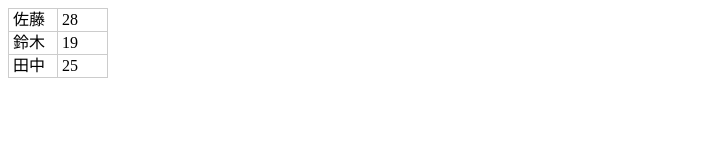
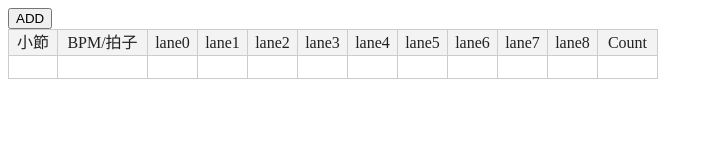
Before and after one commit to tt-coder/NoteEditor, a website: page index.html in a window 1280 px wide. Shown: the whole page, without its empty margins (0-713 px from the left). Drawn offline with Linux system fonts and the light colour scheme.

Commit message:
add select cell

```diff
--- a/index.html
+++ b/index.html
@@ -7,6 +7,7 @@
     <link rel="stylesheet" href="css/handsontable.full.min.css" />
   </head>
   <body>
+    <button id="add">ADD</button>
     <div id="grid">
     </div>
 
--- a/js/table.js
+++ b/js/table.js
@@ -1,9 +1,57 @@
-var data = [
-  ['佐藤', 28],
-  ['鈴木', 19],
-  ['田中', 25]
-];
-
 var grid = document.getElementById('grid');
 
-new Handsontable(grid, {data: data});
+var data = [];
+
+var table = new Handsontable(grid, {
+  data: data,
+  dataSchema: {
+    ID: null,
+    BPM: null,
+    lane0: null,
+    lane1: null,
+    lane2: null,
+    lane3: null,
+    lane4: null,
+    lane5: null,
+    lane6: null,
+    lane7: null,
+    lane8: null,
+    Count: null
+  },
+  columns: [
+    {data: 'ID'},
+    {data: 'BPM'},
+    {data: 'lane0'},
+    {data: 'lane1'},
+    {data: 'lane2'},
+    {data: 'lane3'},
+    {data: 'lane4'},
+    {data: 'lane5'},
+    {data: 'lane6'},
+    {data: 'lane7'},
+    {data: 'lane8'},
+    {data: 'Count'}
+  ],
+  colWidths: [50,90,50,50,50,50,50,50,50,50,50,60],
+  colHeaders:["小節","BPM/拍子","lane0","lane1","lane2","lane3","lane4","lane5","lane6","lane7","lane8","Count"],
+  minSpareRows: 1,
+  contextMenu: true,
+  enterBeginsEditing: false,
+  mergeCells:[
+     //{row: 0, col: 0, rowspan: 1, colspan: 2}
+  ]
+});
+
+document.getElementById("add").addEventListener("click",function(){
+  var rows;
+  for(var i=0;i<8;i++){
+    rows = table.countRows();
+    table.alter("insert_row",rows);
+  }
+  table.render();
+});
+
+Handsontable.hooks.add("afterSelection", function(){
+  var selected = table.getSelected();
+  console.log(selected.getValue());
+});
```
Also changed, not shown: js/handsontable.full.min.js.
